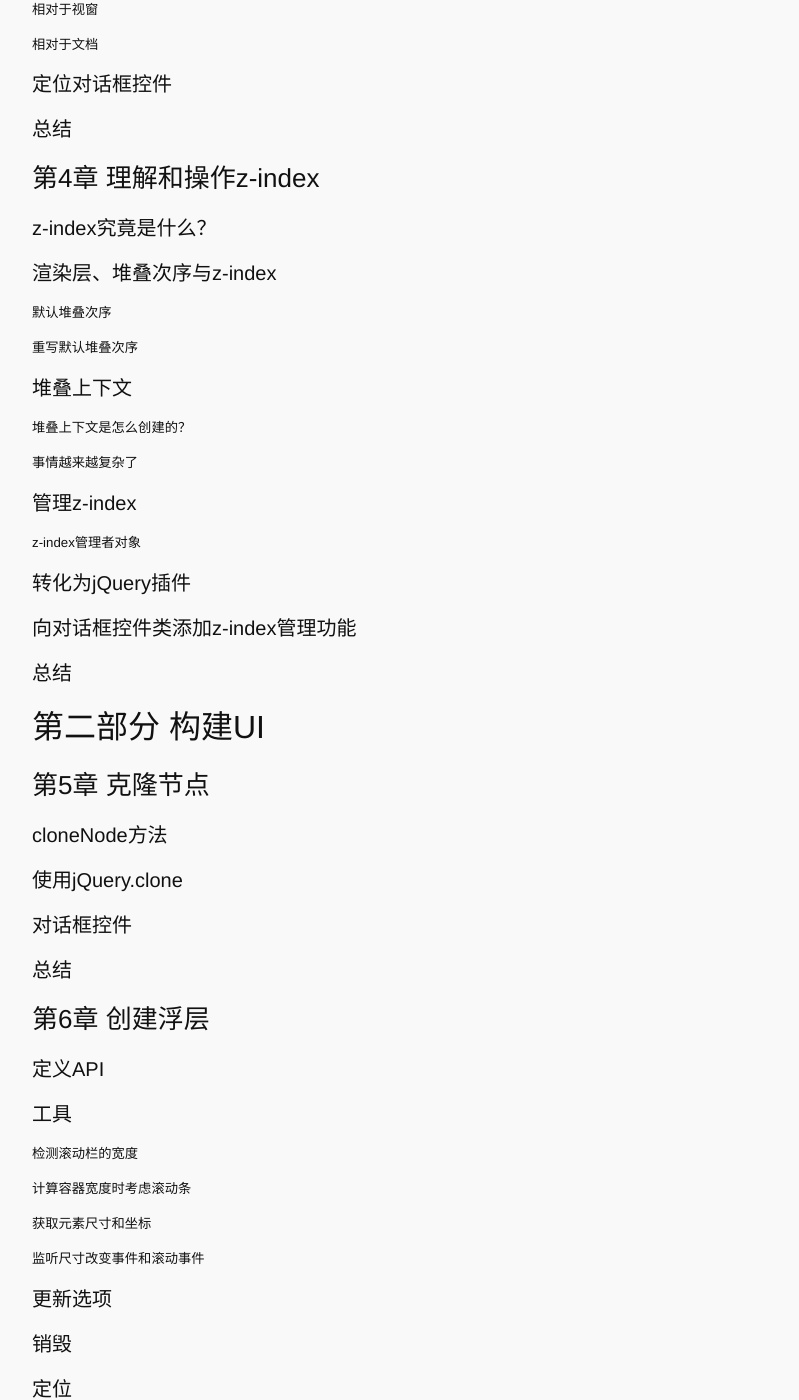
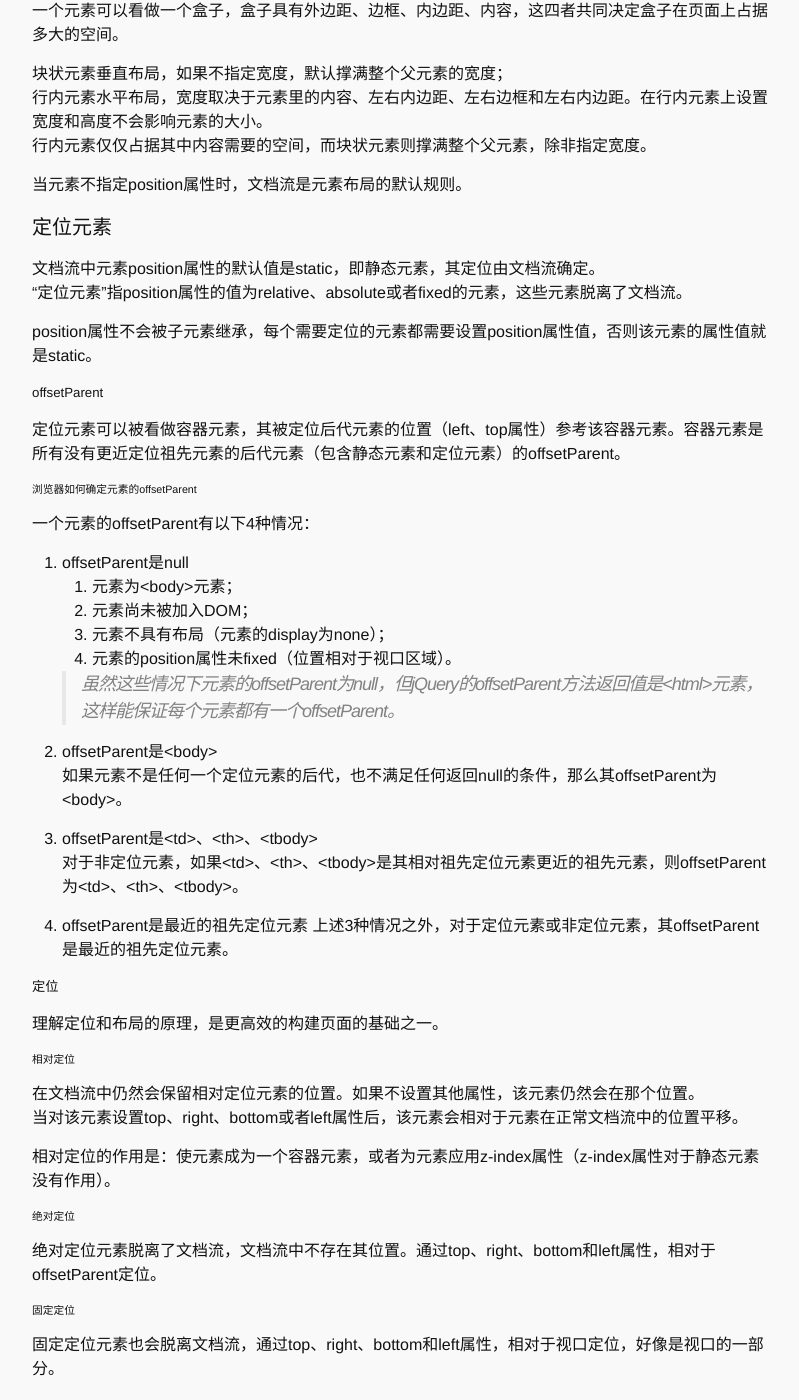
Before and after one commit to testudy/testudy.github.io, a Jekyll site: the page built from book/_posts/2017-02-02-polymer.md, in a window 1280 px wide and 1400 px high, scrolled down 3151 px. Shown: the whole window, without its empty margins (238-1037 px from the left). Built offline with Jekyll 4.4.1, drawn with Linux system fonts in a browser that asks for light colours; comment, search, counter and statistics services are not loaded; some of the changed text lies outside the part shown.

Commit message:
学习第3章

```diff
--- a/book/_posts/2017-02-02-polymer.md
+++ b/book/_posts/2017-02-02-polymer.md
@@ -109,21 +109,92 @@ Web组件希望解决的是更大的问题——将HTML、CSS、JavaScript封装
 
 #### 文档流
 
+浏览器依据*文档流*来定位和渲染页面上的元素。
+
+> 参考W3C CSS2.1标准：
+> 文档流中的盒子，存在于格式化的上下文中，可能是块状的或行内的。块状盒子属于块状格式化上下文，行内盒子属于行内格式化上下文。
+
+“盒子”指盒模型，每一个盒子代表一个元素。
+一个元素可以看做一个盒子，盒子具有外边距、边框、内边距、内容，这四者共同决定盒子在页面上占据多大的空间。
+
+块状元素垂直布局，如果不指定宽度，默认撑满整个父元素的宽度；
+行内元素水平布局，宽度取决于元素里的内容、左右内边距、左右边框和左右内边距。在行内元素上设置宽度和高度不会影响元素的大小。
+行内元素仅仅占据其中内容需要的空间，而块状元素则撑满整个父元素，除非指定宽度。
+
+当元素不指定position属性时，文档流是元素布局的默认规则。
+
 #### 定位元素
+
+文档流中元素position属性的默认值是static，即静态元素，其定位由文档流确定。
+“定位元素”指position属性的值为relative、absolute或者fixed的元素，这些元素脱离了文档流。
+
+position属性不会被子元素继承，每个需要定位的元素都需要设置position属性值，否则该元素的属性值就是static。
 
 ##### offsetParent
 
+定位元素可以被看做容器元素，其被定位后代元素的位置（left、top属性）参考该容器元素。容器元素是所有没有更近定位祖先元素的后代元素（包含静态元素和定位元素）的offsetParent。
+
+###### 浏览器如何确定元素的offsetParent
+
+一个元素的offsetParent有以下4种情况：
+
+1. offsetParent是null
+    1. 元素为<body>元素；
+    2. 元素尚未被加入DOM；
+    3. 元素不具有布局（元素的display为none）；
+    4. 元素的position属性未fixed（位置相对于视口区域）。
+
+    > 虽然这些情况下元素的offsetParent为null，但jQuery的offsetParent方法返回值是<html>元素，这样能保证每个元素都有一个offsetParent。
+
+2. offsetParent是<body>
+    如果元素不是任何一个定位元素的后代，也不满足任何返回null的条件，那么其offsetParent为<body>。
+
+3. offsetParent是<td>、<th>、<tbody>
+    对于非定位元素，如果<td>、<th>、<tbody>是其相对祖先定位元素更近的祖先元素，则offsetParent为<td>、<th>、<tbody>。
+
+4. offsetParent是最近的祖先定位元素
+    上述3种情况之外，对于定位元素或非定位元素，其offsetParent是最近的祖先定位元素。
+
 ##### 定位
+
+理解定位和布局的原理，是更高效的构建页面的基础之一。
+
+###### 相对定位
+
+在文档流中仍然会保留相对定位元素的位置。如果不设置其他属性，该元素仍然会在那个位置。
+当对该元素设置top、right、bottom或者left属性后，该元素会相对于元素在正常文档流中的位置平移。
+
+相对定位的作用是：使元素成为一个容器元素，或者为元素应用z-index属性（z-index属性对于静态元素没有作用）。
+
+###### 绝对定位
+
+绝对定位元素脱离了文档流，文档流中不存在其位置。通过top、right、bottom和left属性，相对于offsetParent定位。
+
+###### 固定定位
+
+固定定位元素也会脱离文档流，通过top、right、bottom和left属性，相对于视口定位，好像是视口的一部分。
 
 #### 计算元素的位置
 
 ##### 相对于视窗
 
+使用`element.getBoundingClientRect`方法可以获取元素相对于视窗的width、height、left、top、right和bottom值。也可以使用jQuery的`outerWidth`和`outerHeight`方法来获取元素的尺寸，但原生方法更快。
+
 ##### 相对于文档
+
+获取元素相对于文档（<body>）中的位置，常有以下两种方法。
+
+1. 方法一
+    沿着元素的offsetParent回溯DOM树直到<body>元素，将每一级的offsetLeft和offsetTop累加起来。
+
+2. 方法二（来自jQuery）
+    将元素相对于视窗的位置 + 视口和页面文档的位移（pageXOffset和pageYOffset）- 页面文档的位移（clientLeft和clientTop）。
 
 #### 定位对话框控件
 
 #### 总结
+
+掌握文档流和定位的概念，能显著地提高Web组件的设计和性能。
 
 ### 第4章 理解和操作z-index
 
@@ -459,7 +530,7 @@ Web组件希望解决的是更大的问题——将HTML、CSS、JavaScript封装
 
 #### 到底为什么要迁移到Polymer
 
-#### ”一键迁移“
+#### “一键迁移”
 
 ##### 管理依赖
 
```
